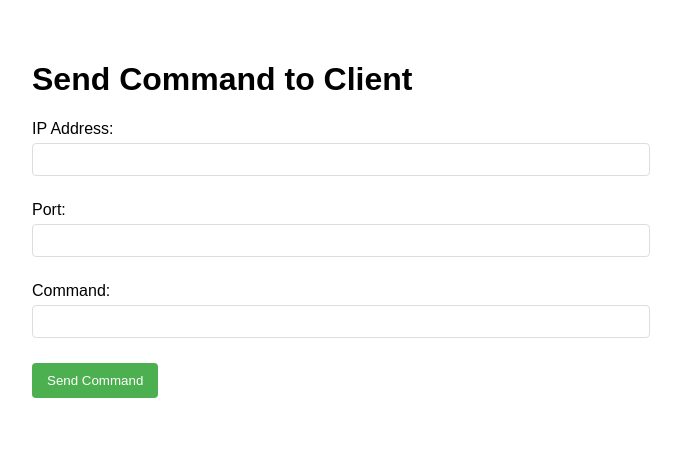
After one commit to GrayNexTry/FF, a FastAPI app: template server/src/templates/command.html in a window 1280 px wide. The commit adds this page. Shown: the top 457 px of the page, without its empty margins (308-989 px from the left). Run offline with FastAPI, Linux system fonts and the light colour scheme; the template is opened without the code that fills it, so the values that code supplies are empty; parts of the project's set-up code (start-up, migrations or seed data) failed here and were passed over.

Commit message:
OMAGAD UPDATE NAKONEC

```diff
--- a/client/src/config.py
+++ b/client/src/config.py
@@ -1,5 +1,6 @@
 ID_DEVICE = "TEST"
 
 MTU_SIZE = 1400
+RECEIVE_PORT = 50006
 JPEG_QUALITY = 80
 FPS=31
--- a/server/src/config.py
+++ b/server/src/config.py
@@ -1,5 +1,6 @@
 WHITELIST = {}
-ALLOWED_IPS = {'127.0.0.1', '176.124.221.38'}
+ALLOWED_IPS = {'127.0.0.1'}
 TIMEOUT = 5
 FPS = 31
 MAX_BUFFER_SIZE = 1000
+CLIENT_RECEIVE_PORT = 50006
--- a/server/src/main.py
+++ b/server/src/main.py
@@ -5,7 +5,7 @@ import os
 import socket
 import logging
 from threading import RLock
-from config import WHITELIST, TIMEOUT, MAX_BUFFER_SIZE
+from config import WHITELIST, TIMEOUT, MAX_BUFFER_SIZE, CLIENT_RECEIVE_PORT
 from web_server import app
 
 # Настраиваем логгер
@@ -37,6 +37,35 @@ class ThreadedUDPServer(socketserver.ThreadingMixIn, socketserver.UDPServer):
 
     def shutdown(self):
         super().shutdown()
+
+
+    def send_command_to_client(self, ip, command):
+        sock = socket.socket(socket.AF_INET, socket.SOCK_DGRAM)
+        try:
+            server = self
+            if server is None:
+                logging.error("Сервер не инициализирован в app.state.")
+                return False
+            with server.clients_lock:
+                if not any(ip in ips for ips in server.clients):
+                    logging.error(f"IP {ip} не в списке клиентов.")
+                    return False
+            #     if ip not in server.clients:
+            #         logging.warning(f"Клиент {ip} не подключен")
+            #         return False
+
+            sock.settimeout(2)
+
+                        # Use client's IP but different port for commands
+            command_addr = (ip, CLIENT_RECEIVE_PORT)
+            sock.sendto(command.encode(), command_addr)
+            return True
+
+        except Exception as e:
+            logging.error(f"Ошибка отправки команды: {e}")
+            return False
+        finally:
+            sock.close()
 
     def handle_buffer_size(self, client_addr):
         with self.buffer_lock:
--- /dev/null
+++ b/server/src/templates/command.html
@@ -0,0 +1,93 @@
+<!DOCTYPE html>
+<html>
+<head>
+    <title>Send Command</title>
+    <style>
+        body {
+            font-family: Arial, sans-serif;
+            max-width: 600px;
+            margin: 20px auto;
+            padding: 20px;
+        }
+        .form-group {
+            margin-bottom: 15px;
+        }
+        label {
+            display: block;
+            margin-bottom: 5px;
+        }
+        input, select {
+            width: 100%;
+            padding: 8px;
+            margin-bottom: 10px;
+            border: 1px solid #ddd;
+            border-radius: 4px;
+        }
+        button {
+            background-color: #4CAF50;
+            color: white;
+            padding: 10px 15px;
+            border: none;
+            border-radius: 4px;
+            cursor: pointer;
+        }
+        button:hover {
+            background-color: #45a049;
+        }
+        #result {
+            margin-top: 20px;
+            padding: 10px;
+            border-radius: 4px;
+        }
+        .success {
+            background-color: #dff0d8;
+            color: #3c763d;
+        }
+        .error {
+            background-color: #f2dede;
+            color: #a94442;
+        }
+    </style>
+</head>
+<body>
+    <h1>Send Command to Client</h1>
+    <form id="commandForm">
+        <div class="form-group">
+            <label for="ip">IP Address:</label>
+            <input type="text" id="ip" name="ip" required>
+        </div>
+        <div class="form-group">
+            <label for="port">Port:</label>
+            <input type="number" id="port" name="port" required>
+        </div>
+        <div class="form-group">
+            <label for="command">Command:</label>
+            <input type="text" id="command" name="command" required>
+        </div>
+        <button type="submit">Send Command</button>
+    </form>
+    <div id="result"></div>
+
+    <script>
+        document.getElementById('commandForm').addEventListener('submit', async (e) => {
+            e.preventDefault();
+            const formData = new FormData(e.target);
+            const resultDiv = document.getElementById('result');
+
+            try {
+                const response = await fetch('/command', {
+                    method: 'POST',
+                    body: formData
+                });
+                const data = await response.json();
+
+                resultDiv.textContent = data.message;
+                resultDiv.className = data.status === 'success' ? 'success' : 'error';
+            } catch (error) {
+                resultDiv.textContent = 'Failed to send command: ' + error;
+                resultDiv.className = 'error';
+            }
+        });
+    </script>
+</body>
+</html>
```
Also changed, not shown: client/src/main.py (+38 -3 lines), server/src/templates/index.html (+47 -6 lines), server/src/web_server.py (+24 -3 lines).
